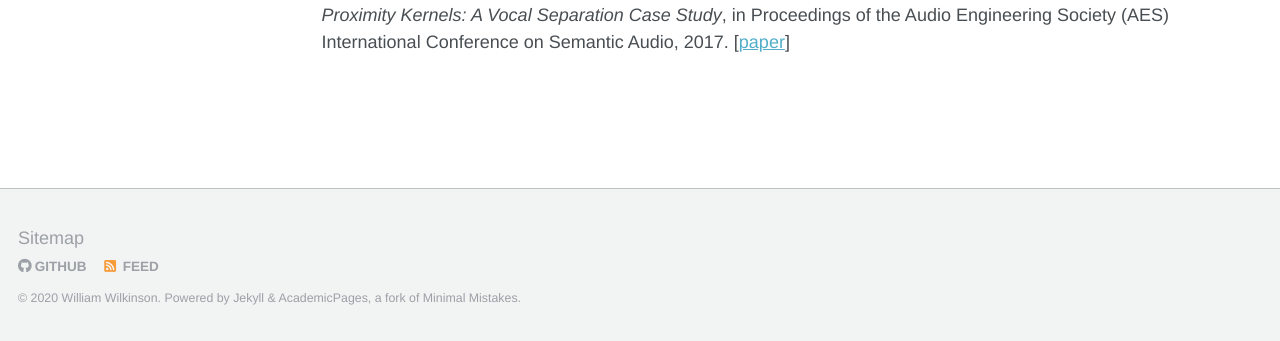
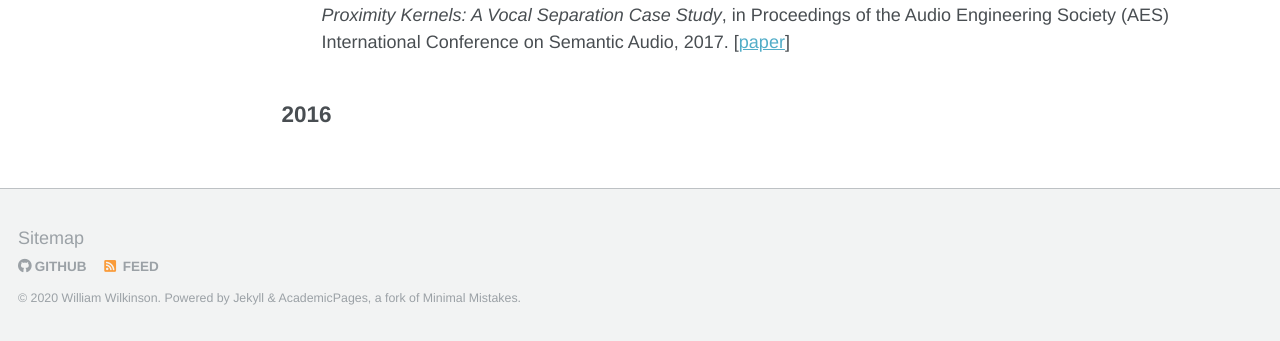
Before and after one commit to wil-j-wil/wil-j-wil2.github.io, a Jekyll site: the page built from _pages/publications.md, in a window 1280 px wide and 1318 px high. Shown: the part 974-1315 px from the top of the window. Built offline with Jekyll 4.4.1, drawn with Linux system fonts in a browser that asks for light colours.

Commit message:
Update publications.md

```diff
--- a/_pages/publications.md
+++ b/_pages/publications.md
@@ -50,3 +50,13 @@
   {% endif %}
 {% endfor %}
 </ul>
+
+2016
+------
+<ul>
+{% for post in site.publications reversed %}
+  {% if post.year == 2016 and post.type == "published" %}
+    {% include archive-single-publication.html %}
+  {% endif %}
+{% endfor %}
+</ul>
```
